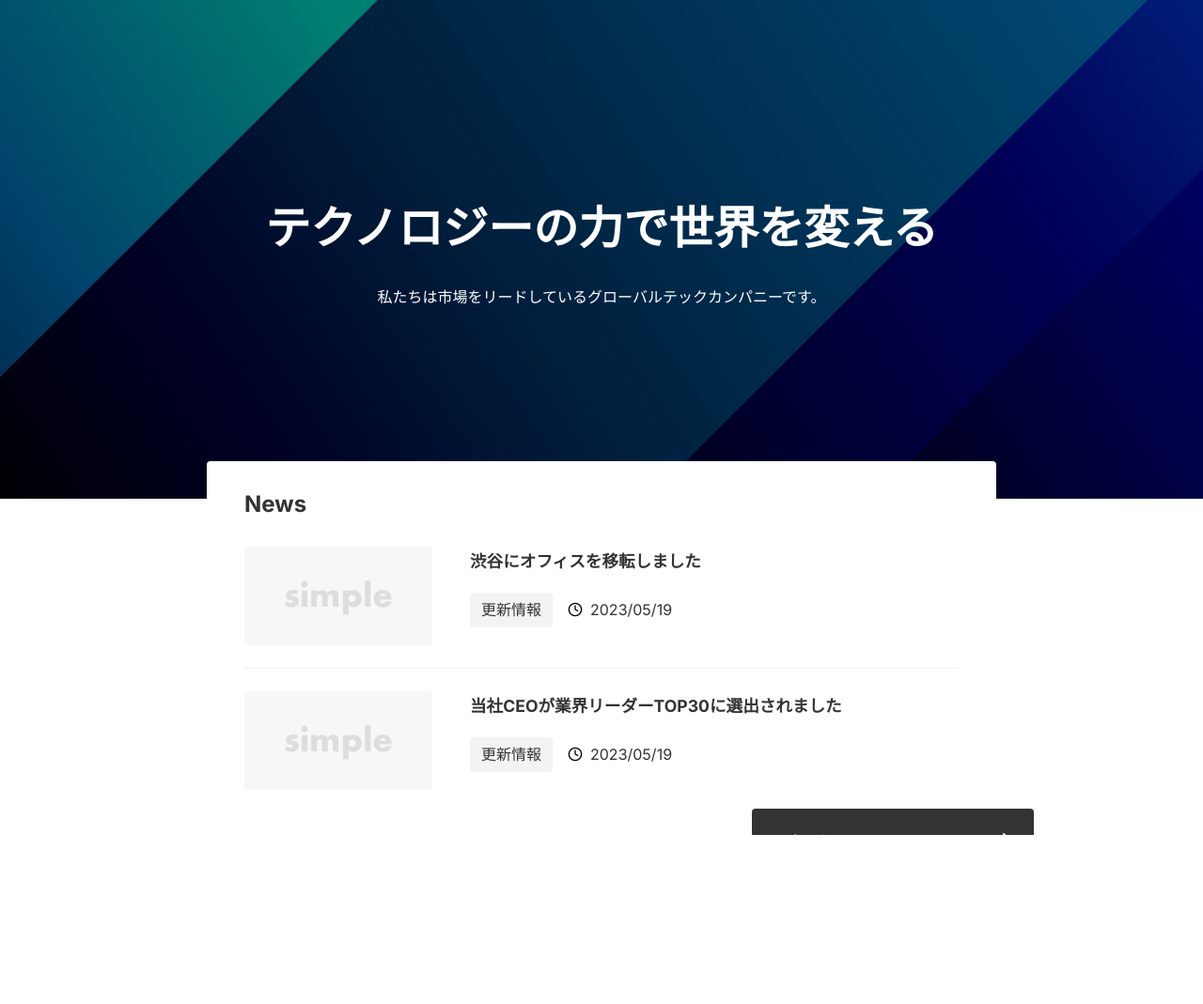
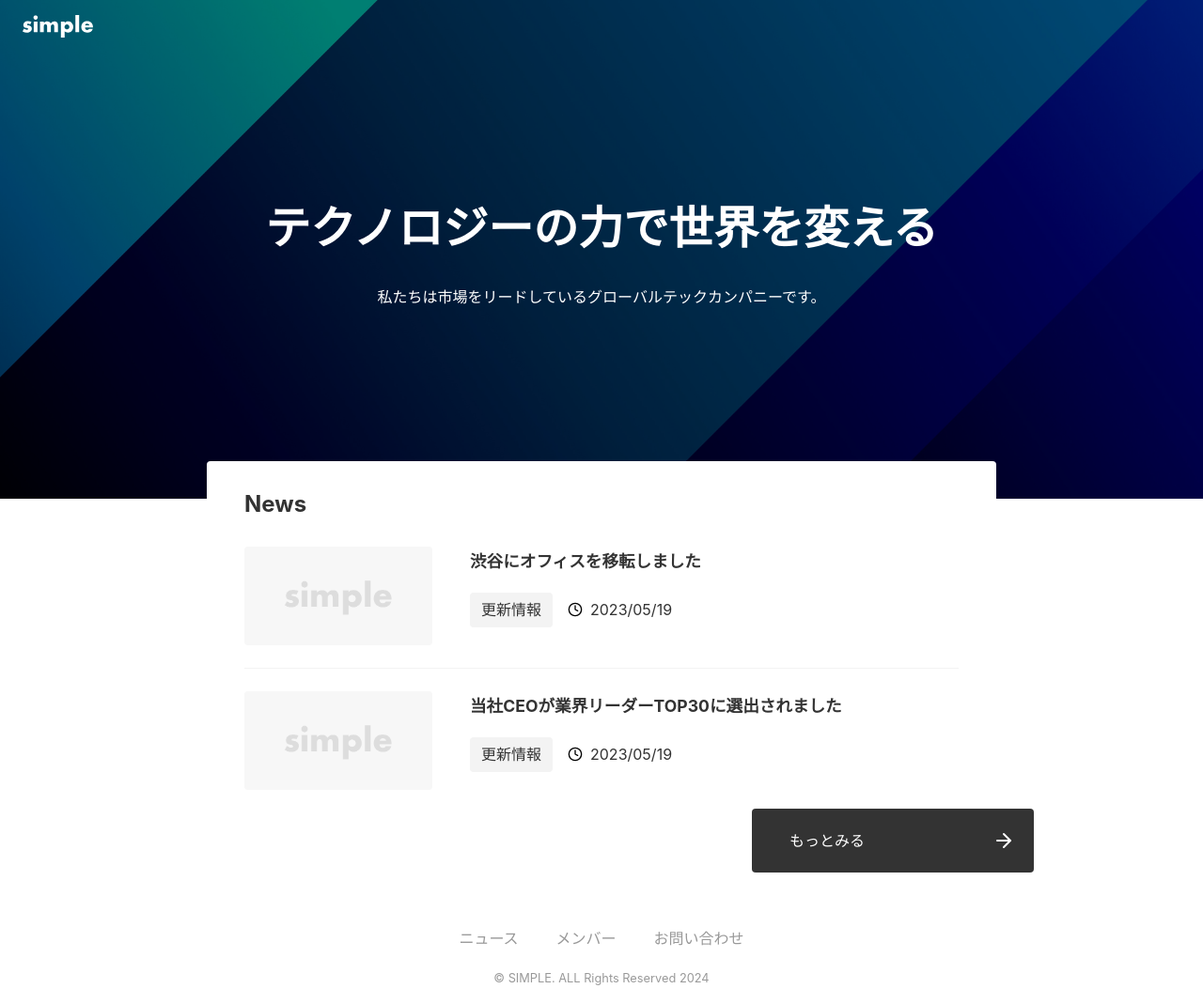
Before and after one commit to Otsuka4/my-next-project, a Next.js app: page / in a window 1280 px wide. Shown: the whole page at 94% size. Before the commit the page ends 889 px from the top, so only its background shows below. Built offline with nearby package versions, Linux system fonts and the light colour scheme.

Commit message:
3章まで完了

```diff
--- /dev/null
+++ b/app/_components/Footer/index.module.css
@@ -0,0 +1,29 @@
+.footer {
+    padding: 16px 24px;
+    text-align: center;
+    color: var(--color-text-sub);
+    font-size: 0.8rem;
+    margin-top: 80px;
+}
+
+.nav {
+    margin-bottom: 16px;
+}
+
+.items {
+    display: flex;
+    justify-content: center;
+    gap: 40px;
+    font-size: 1rem;
+    white-space: nowrap;
+}
+
+@media (max-width: 640px) {
+    .items {
+        flex-wrap: wrap;
+        gap: 8px 0;
+    }
+    .item {
+        width: 50%;
+    }
+}
--- /dev/null
+++ b/app/_components/Footer/index.tsx
@@ -0,0 +1,22 @@
+import styles from "./index.module.css";
+
+export default function Footer() {
+    return (
+        <footer className={styles.footer}>
+            <nav className={styles.nav}>
+                <ul className={styles.items}>
+                    <li className={styles.item}>
+                        <a href="/news">ニュース</a>
+                    </li>
+                    <li className={styles.item}>
+                        <a href="/members">メンバー</a>
+                    </li>
+                    <li className={styles.item}>
+                        <a href="/contact">お問い合わせ</a>
+                    </li>
+                </ul>
+            </nav>
+            <p className={styles.cr}>©︎ SIMPLE. ALL Rights Reserved 2024</p>
+        </footer>
+    );
+}
--- /dev/null
+++ b/app/_components/Header/index.module.css
@@ -0,0 +1,24 @@
+.header {
+    position: absolute;
+    padding: 16px 24px 8px;
+    z-index: 1000;
+    display: flex;
+    align-items: center;
+    justify-content: space-between;
+    width: 100%;
+}
+
+.logoLink {
+    display: flex;
+}
+
+.logo {
+    height: 24px;
+    width: auto;
+}
+
+@media (max-width: 640px) {
+    .header {
+        padding: 24px 16px 8px;
+    }
+}
--- /dev/null
+++ b/app/_components/Header/index.tsx
@@ -0,0 +1,19 @@
+import Image from "next/image";
+import styles from "./index.module.css";
+
+export default function Header() {
+    return (
+        <header className={styles.header}>
+            <a href="/" className={styles.logoLink}>
+                <Image
+                    src="/logo.svg"
+                    alt="SIMPLE"
+                    className={styles.logo}
+                    width={348}
+                    height={133}
+                    priority
+                />
+            </a>
+        </header>
+    );
+}
--- a/app/layout.tsx
+++ b/app/layout.tsx
@@ -1,13 +1,6 @@
-import type { Metadata } from "next";
-import { Inter } from "next/font/google";
 import "./globals.css";
-
-const inter = Inter({ subsets: ["latin"] });
-
-export const metadata: Metadata = {
-  title: "Create Next App",
-  description: "Generated by create next app",
-};
+import Header from "./_components/Header";
+import Footer from "./_components/Footer";
 
 export default function RootLayout({
   children,
@@ -15,8 +8,12 @@
   children: React.ReactNode;
 }>) {
   return (
-    <html lang="en">
-      <body className={inter.className}>{children}</body>
+    <html lang="ja">
+      <body>
+        <Header />
+        {children}
+        <Footer />
+      </body>
     </html>
   );
 }
--- a/app/page.tsx
+++ b/app/page.tsx
@@ -1,7 +1,7 @@
 import styles from "./page.module.css";
 import Image from "next/image";
 
-import NewsList from "@/app/_components/NewList";
+import NewsList from "@/app/_components/NewsList";
 import ButtonLink from "@/app/_components/ButtonLink";
 import { News } from "@/app/_libs/microcms";
 
```
Also changed, not shown: app/_components/NewsList/index.module.css (renamed from app/_components/NewList/index.module.css), app/_components/NewsList/index.tsx (renamed from app/_components/NewList/index.tsx).
